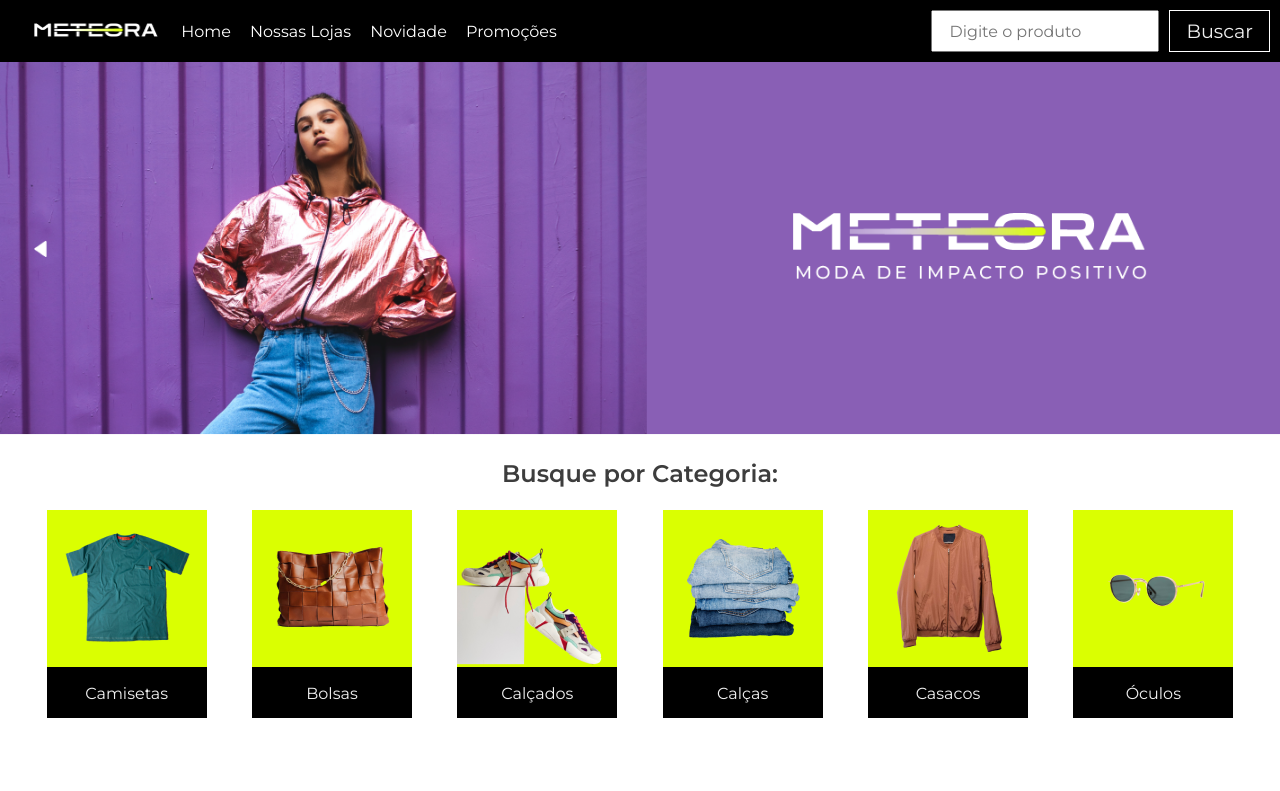
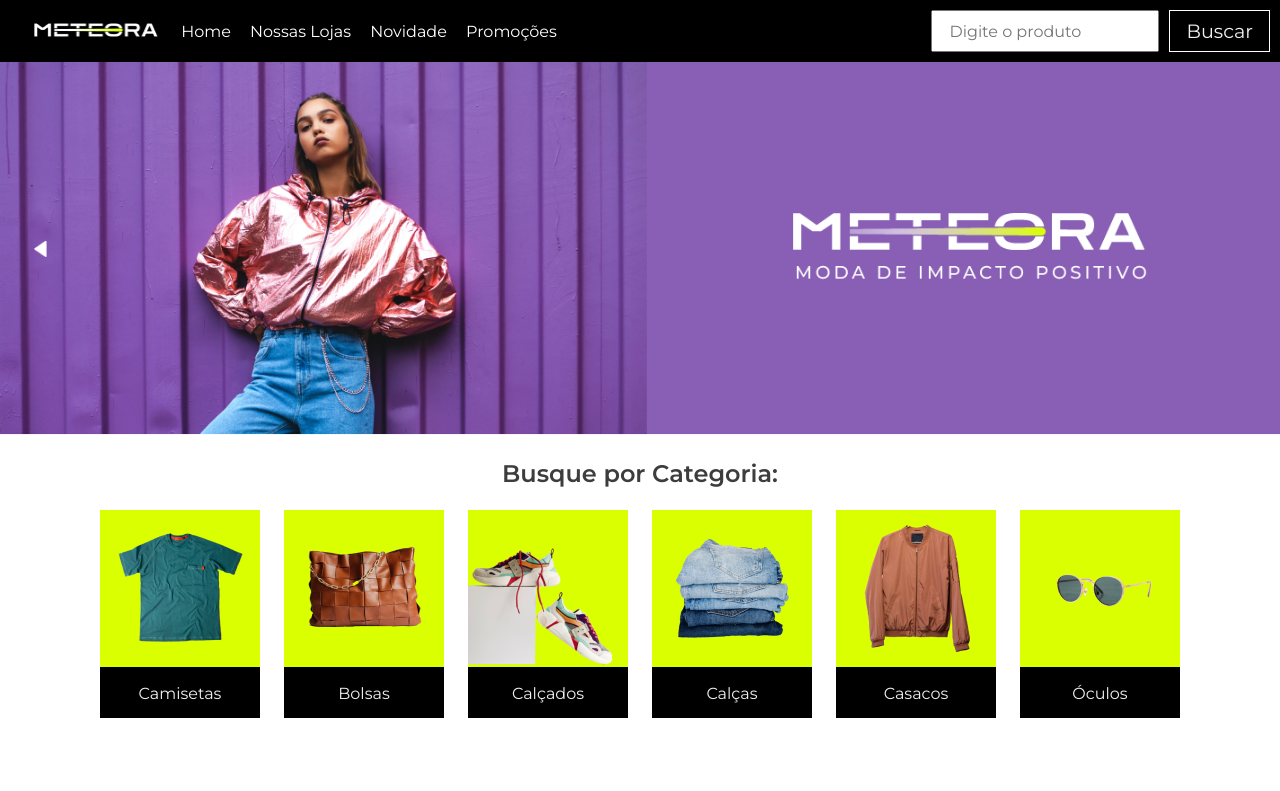
Before and after one commit to Mackenzzy/meteora, a React (Create React App) app: page / in a window 1280 px wide. Shown: the top 791 px of the page. Built offline with nearby package versions, Linux system fonts and the light colour scheme; a web font is replaced by a local one.

Commit message:
corrigidos erros nas facilidades

```diff
--- a/src/components/ListaCategorias/style.scss
+++ b/src/components/ListaCategorias/style.scss
@@ -1,5 +1,12 @@
+
 .listaCategorias{
+    display: inline-block;
+    justify-content: space-between;
+    gap: 0 1.5rem;
     margin: 1.5rem 0;
+    max-width:1440px ;
+
+
     h2{
         text-align: center;
         font-size: 1.5rem;
@@ -11,10 +18,12 @@
 
 }
 .categorias{
+
     margin: 1.5rem;
     display: flex;
     justify-content: space-around;
     flex-wrap: wrap;
+    gap: 0 1.5rem;
 
     :hover{
         cursor: pointer;
```
